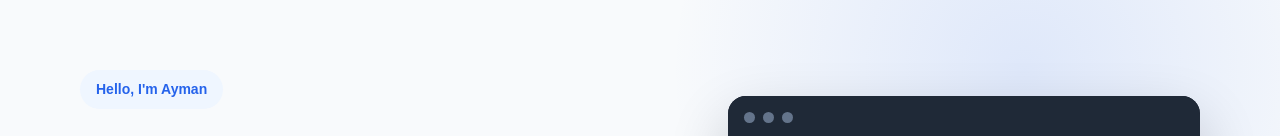
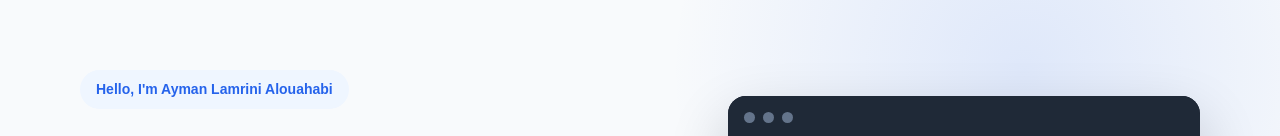
Before and after one commit to pvnegan-max/portfolio, a plain HTML site: page index.html in a window 1280 px wide. Shown: the part 148-284 px from the top of the page. Drawn offline with nearby package versions, Linux system fonts and the light colour scheme.

Commit message:
mise a jour portfolio

```diff
--- a/index.html
+++ b/index.html
@@ -69,7 +69,7 @@
                 <div class="hero-text">
 
                     <p class="welcome">
-                        Hello, I'm Ayman
+                        Hello, I'm Ayman Lamrini Alouahabi
                     </p>
 
                     <h1>
```
